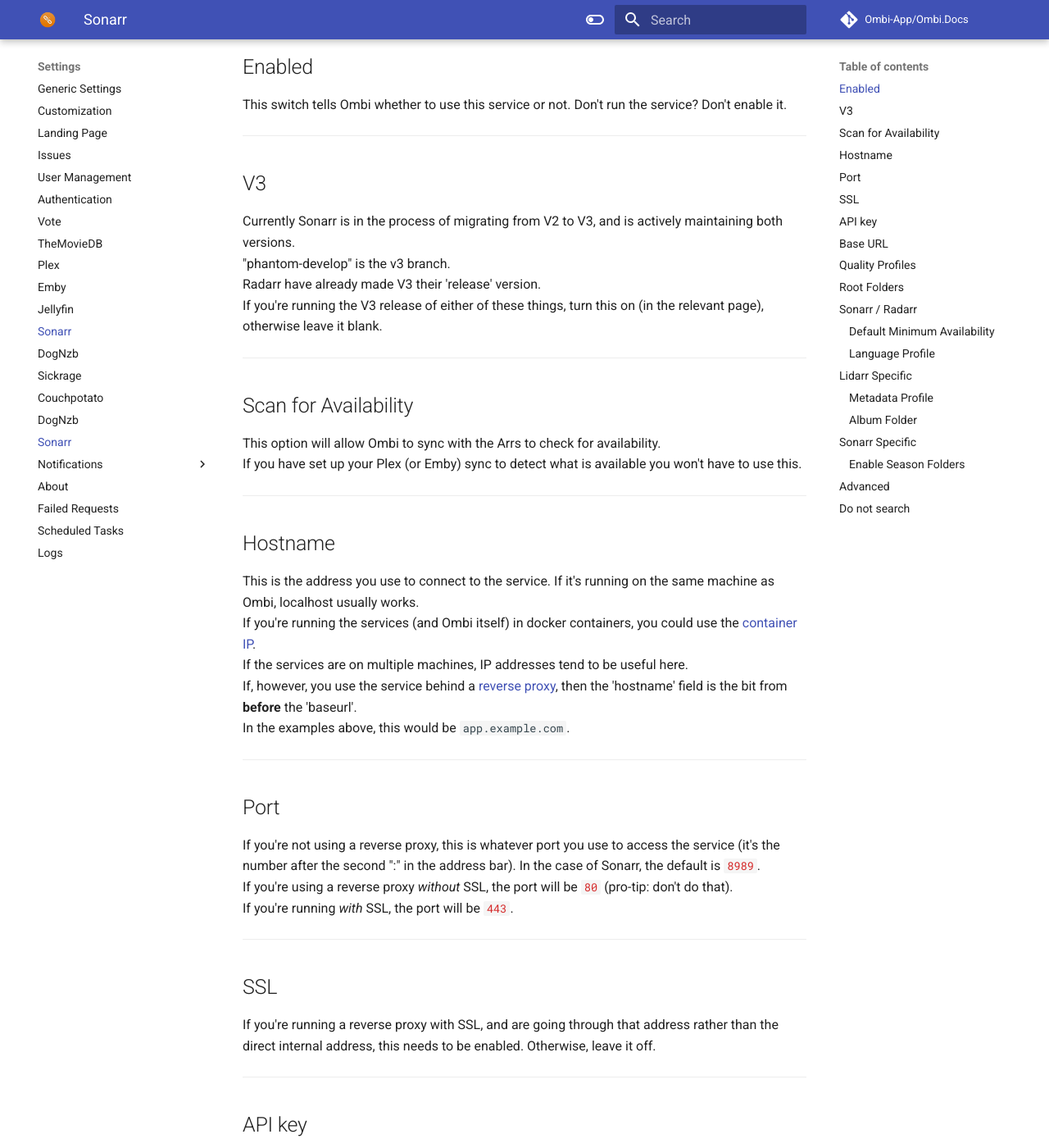
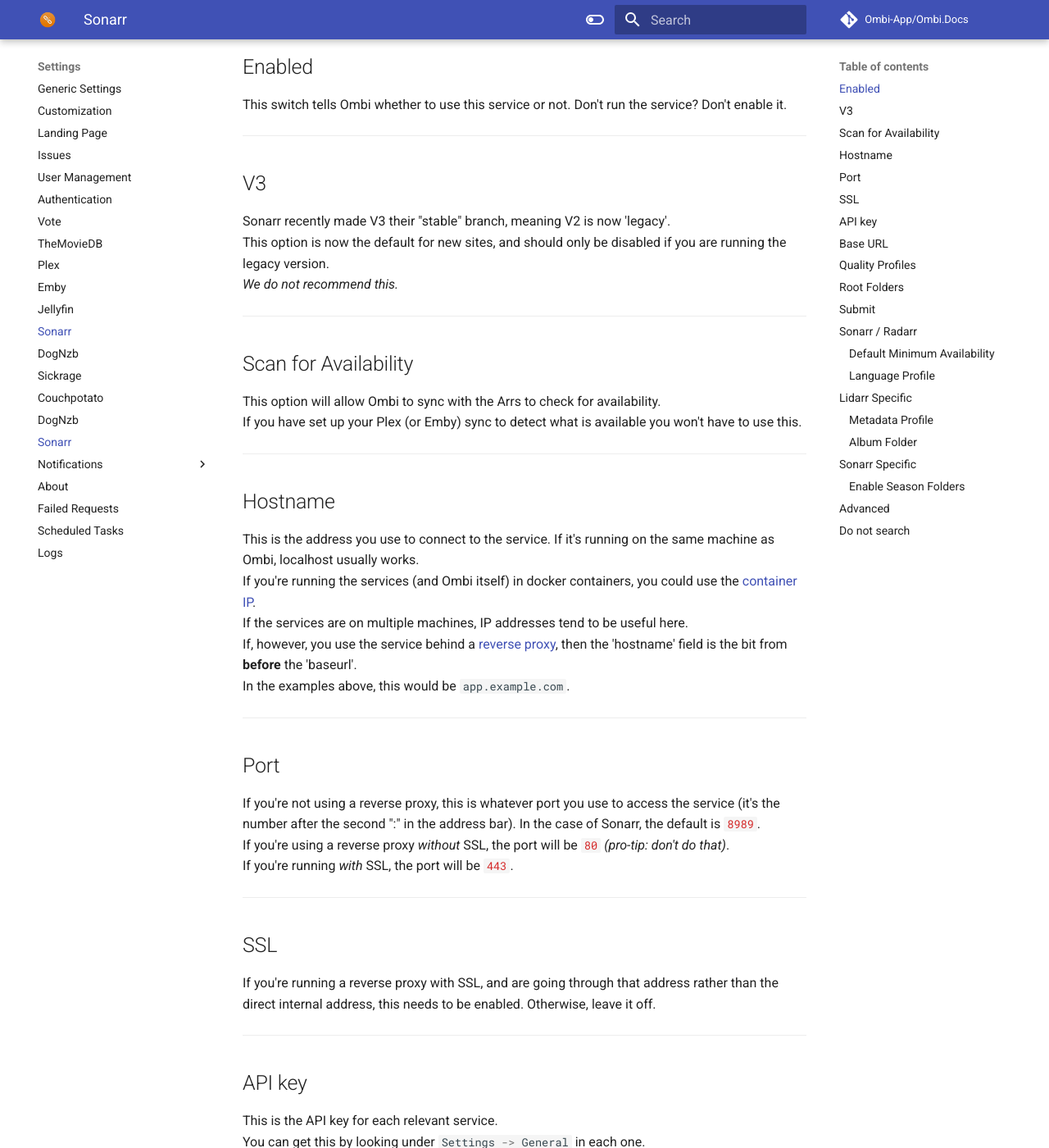
Before and after one commit to Ombi-app/Ombi.Docs, an MkDocs documentation site: the page built from docs/settings/all-the-arrs.md, in a window 1280 px wide and 1400 px high, scrolled down 585 px. Shown: the whole window at 82% size. Built offline with MkDocs 1.6.1 and Material for MkDocs 9.7.7, drawn with Linux system fonts in a browser that asks for light colours; comment, search, counter and statistics services are not loaded; some of the changed text lies outside the part shown.

Commit message:
Mark arrs as v3 default, v2 legacy

```diff
--- a/docs/settings/all-the-arrs.md
+++ b/docs/settings/all-the-arrs.md
@@ -20,10 +20,9 @@
 
 ## V3
 
-Currently Sonarr is in the process of migrating from V2 to V3, and is actively maintaining both versions.
-"phantom-develop" is the v3 branch.
-Radarr have already made V3 their 'release' version.
-If you're running the V3 release of either of these things, turn this on (in the relevant page), otherwise leave it blank.
+Sonarr recently made V3 their "stable" branch, meaning V2 is now 'legacy'.
+This option is now the default for new sites, and should only be disabled if you are running the legacy version.
+_We do not recommend this._
 ***
 
 ## Scan for Availability
@@ -44,7 +43,7 @@
 ## Port
 
 If you're not using a reverse proxy, this is whatever port you use to access the service (it's the number after the second ":" in the address bar). In the case of Sonarr, the default is `8989`.
-If you're using a reverse proxy *without* SSL, the port will be `80` (pro-tip: don't do that).
+If you're using a reverse proxy *without* SSL, the port will be `80` _(pro-tip: don't do that)_.
 If you're running *with* SSL, the port will be `443`.
 ***
 
@@ -76,6 +75,12 @@
 
 Depending on the service, you may have this appear several times. There will be a button to 'get' these from the service. Click it, wait, and select one.
 If it doesn't work, save the settings and "Test Connectivity". You may not be able to communicate with the service yet.
+***
+
+## Submit
+
+This button is used to save and activate your new settings.
+This will not work if you have not filled in _every_ option for the relevant service (folders, qualities, languages, seasons, albums, availability).
 ***
 
 ## Sonarr / Radarr
```
